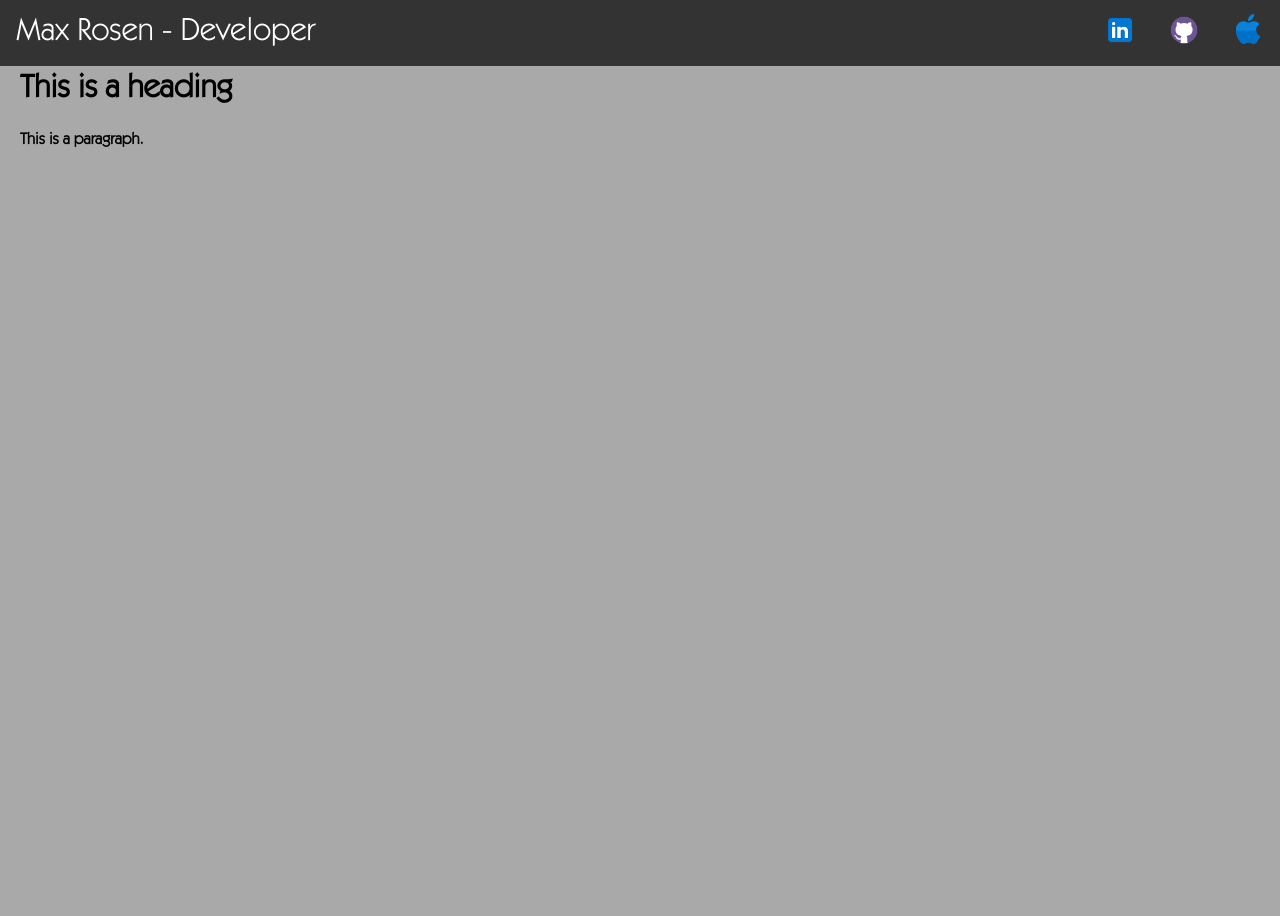
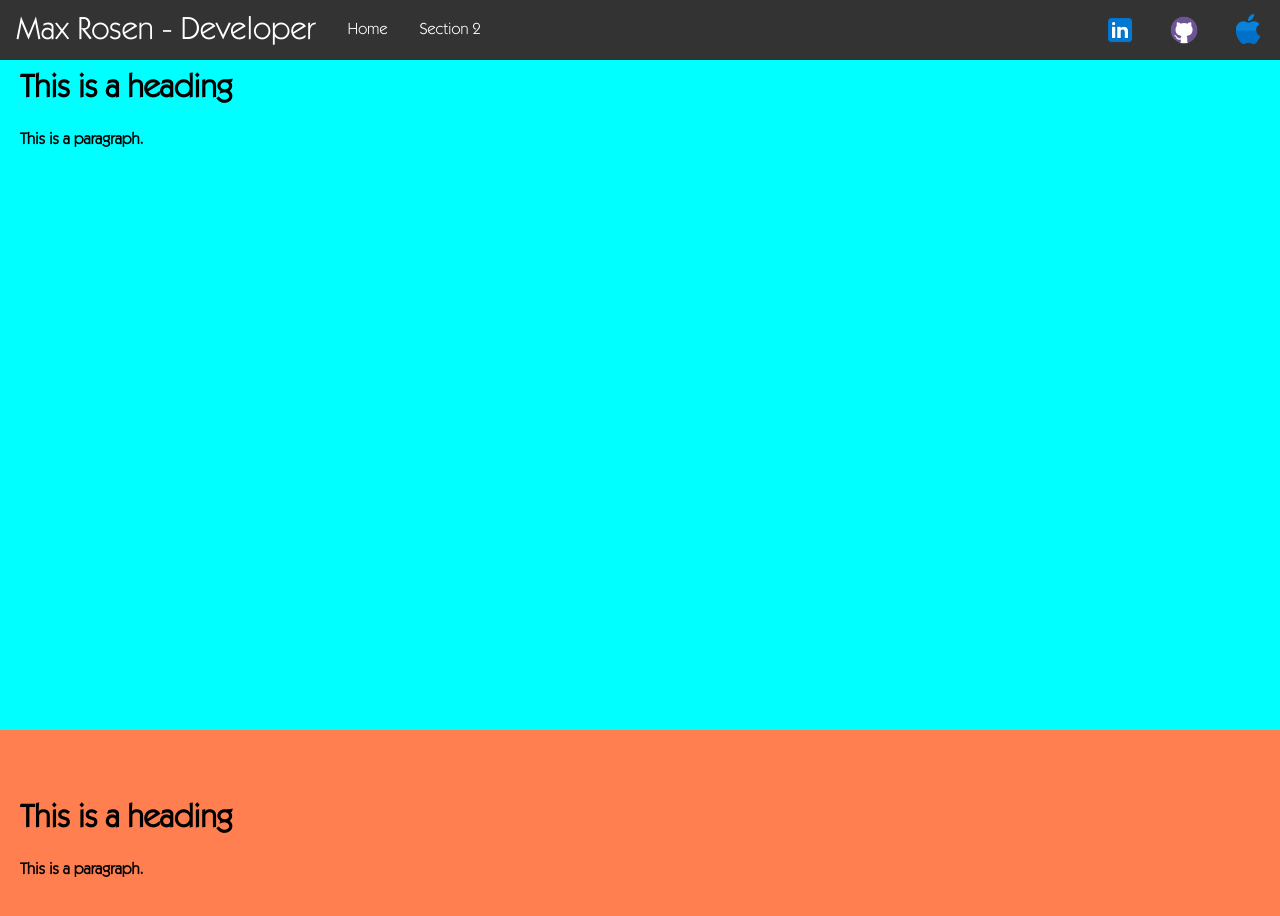
Before and after one commit to maxrosen/max-rosen-dev-site, a plain HTML site: page index.html in a window 1280 px wide. Before the commit the page ends 800 px from the top, so only its background shows below. Drawn offline with Linux system fonts and the light colour scheme.

Commit message:
updated header nav bar

```diff
--- a/index.html
+++ b/index.html
@@ -7,6 +7,10 @@
 
 <ul>
     <li><span>Max Rosen - Developer</span></li>
+    <li id="sec-link"><a href="#section1">Home</a></li>
+    <li id="sec-link"><a href="#section2">Section 2</a></li>
+
+
     <li style="float:right"><a href="https://apps.apple.com/us/developer/max-rosen/id981342937">
         <img src="./images/icons8-apple-logo-240.png" height="32"/ target="_blank">
     </a></li>
@@ -18,10 +22,19 @@
     </a></li>
 </ul>
 
-<div id="main">
 
+
+<div class="section-first" id="section1">
     <h1>This is a heading</h1>
     <p><b>This is a paragraph.</b></p>
+</div>
+
+<div class="section" id="section2">
+    <h1>This is a heading</h1>
+    <p><b>This is a paragraph.</b></p>
+</div>
+
+
 
     <!-- An attempt to make a phone displaying my app icons...
     <div id="phone">
@@ -31,7 +44,6 @@
     -->
 
 
-</div>
 
 </body>
 </html><html lang="en">
--- a/style.css
+++ b/style.css
@@ -22,28 +22,48 @@ ul {
 }
 
 li {
+    display: block;
     float: left;
+    margin: auto;
+    padding: auto;
+    line-height: 32px;
 }
 
 li a {
     display: block;
     color: white;
     text-align: center;
-    padding: 14px 16px;
+    padding-top: 14px;
+    padding-bottom: 2px;
+    padding-left: 16px;
+    padding-right: 16px;
     text-decoration: none;
+    line-height: 32px;
 }
 
 li span{
     display: block;
     color: white;
     text-align: center;
-    padding: 14px 16px;
+    padding-top: 16px;
+    padding-left: 16px;
+    padding-right: 16px;
     text-decoration: none;
     font-size: 32px;
 }
 
+#sec-link a:hover{
+    background-color: #111;
+    line-height: 32px;
+    padding-top: 14px;
+    padding-bottom: 14px;
+    padding-left: 16px;
+    padding-right: 16px;
+}
+
 li a:hover {
     background-color: #111;
+    line-height: 32px;
 }
 
 #main{
@@ -64,3 +84,17 @@ li a:hover {
 #iphone{
     position: absolute;
 }
+
+.section-first{
+    padding-top:50px;
+    padding-left:20px;
+    height: 85vh;
+    background-color: aqua;
+}
+
+.section{
+    padding-top:50px;
+    padding-left:20px;
+    height: 100vh;
+    background-color: coral;
+}
```
